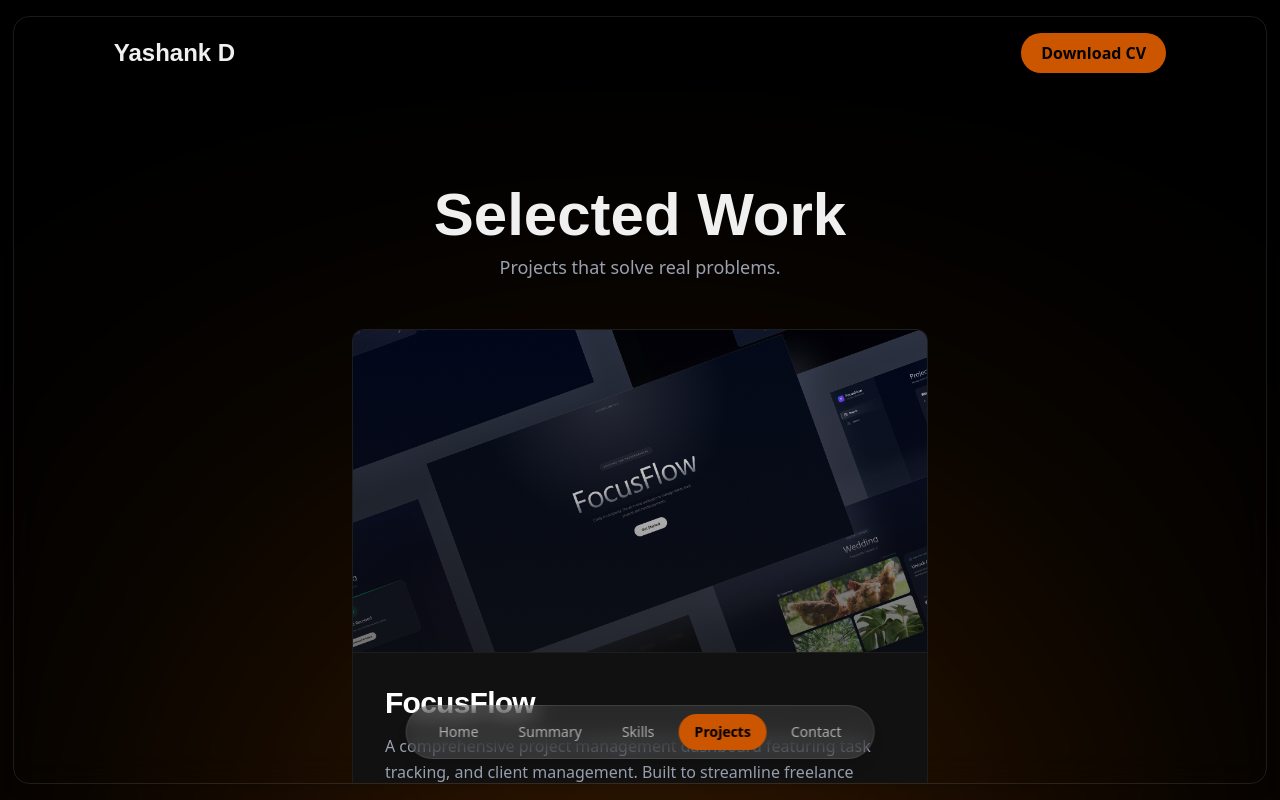
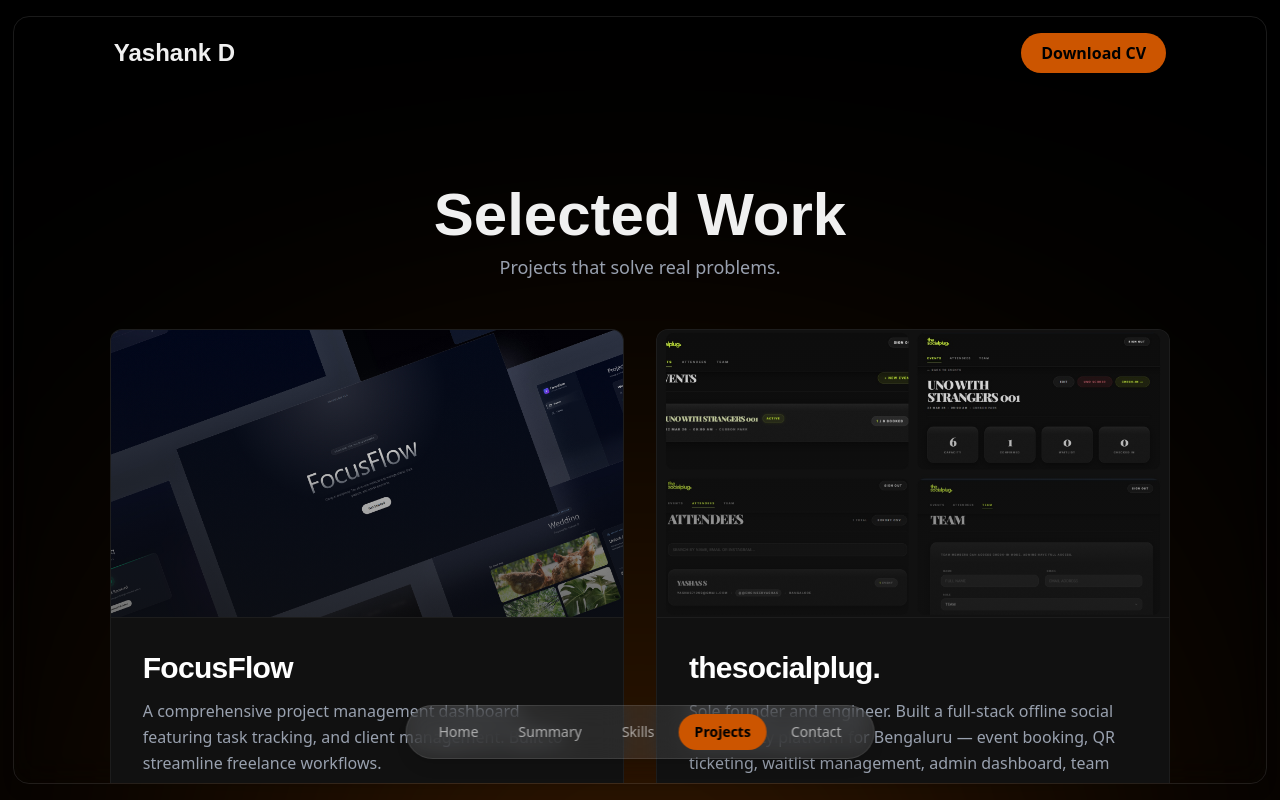
Before and after one commit to Yashank-d/my-dev-portfolio-2025, a Next.js app: page / in a window 1280 px wide. Both pictures are taken after a click on the button "Projects". Built offline with nearby package versions, Linux system fonts and the light colour scheme; no server answers; a web font is replaced by a local one.

Commit message:
feat: add thesocialplug project with private repo badge & cover

```diff
--- a/src/components/ui/ProjectCard.tsx
+++ b/src/components/ui/ProjectCard.tsx
@@ -8,7 +8,8 @@ type ProjectProps = {
   tags: string[];
   image: string;
   liveLink?: string;
-  repoLink?: string;
+  repoLink?: string | null;
+  isPrivate?: boolean;
 };
 
 const ProjectCard = ({
@@ -18,19 +19,20 @@ const ProjectCard = ({
   image,
   liveLink,
   repoLink,
+  isPrivate,
 }: ProjectProps) => {
   return (
     <div className="group relative w-full overflow-hidden rounded-xl bg-[#111111] border border-white/5 transition-all duration-300 hover:border-white/10 hover:shadow-2xl hover:shadow-primary-accent/5">
 
       {/* 1. Image Section - Banner Style */}
-      <div className="relative aspect-[16/9] w-full overflow-hidden border-b border-white/5">
+      <div className="relative aspect-video w-full overflow-hidden border-b border-white/5">
         <Image
           src={image}
           alt={title}
           fill
           className="object-cover transition-transform duration-700 group-hover:scale-105"
         />
-        <div className="absolute inset-0 bg-gradient-to-t from-[#111111] to-transparent opacity-60" />
+        <div className="absolute inset-0 bg-linear-to-t from-[#111111] to-transparent opacity-60" />
       </div>
 
       {/* 2. Content Section */}
@@ -57,7 +59,12 @@ const ProjectCard = ({
 
         {/* 4. Action Buttons */}
         <div className="flex flex-wrap gap-4 pt-2 border-t border-white/5">
-          {repoLink && (
+          {isPrivate ? (
+            <div className="flex items-center gap-2 text-sm font-medium text-gray-500 cursor-not-allowed">
+              <FiGithub className="text-lg" />
+              <span className="rounded-full bg-white/10 px-2 py-0.5 text-xs border border-white/5">Private Repo</span>
+            </div>
+          ) : repoLink ? (
             <a
               href={repoLink}
               target="_blank"
@@ -67,7 +74,7 @@ const ProjectCard = ({
               <FiGithub className="text-lg transition-transform group-hover/link:scale-110" />
               <span>Code</span>
             </a>
-          )}
+          ) : null}
           {liveLink && (
             <a
               href={liveLink}
--- a/src/components/views/ProjectsView.tsx
+++ b/src/components/views/ProjectsView.tsx
@@ -12,6 +12,16 @@ const projects = [
     liveLink: "https://focusflowproject.vercel.app/",
     repoLink: "https://github.com/Yashank-d/focusflow",
   },
+  {
+    title: "thesocialplug.",
+    description:
+      "Sole founder and engineer. Built a full-stack offline social community platform for Bengaluru — event booking, QR ticketing, waitlist management, admin dashboard, team RBAC, and email delivery via Gmail SMTP. Live in production.",
+    tags: ["Next.js 16", "TypeScript", "Tailwind CSS v4", "Supabase", "Prisma", "GSAP"],
+    image: "/thesocialplug-preview.jpg",
+    liveLink: "https://thesocialplug.vercel.app",
+    repoLink: null,
+    isPrivate: true,
+  },
 ];
 
 const ProjectsView = () => {
@@ -25,8 +35,7 @@ const ProjectsView = () => {
       </p>
 
       {/* Project Grid */}
-      <div className="md:w-xl max-w-6xl mx-auto">
-        {/*Add this if multiple project grid grid-cols-1 md:grid-cols-2 gap-8 */}
+      <div className="w-full max-w-6xl mx-auto grid grid-cols-1 md:grid-cols-2 gap-8">
         {projects.map((project) => (
           <ProjectCard
             key={project.title}
```
Also changed, not shown: public/thesocialplug-preview.jpg (added).
